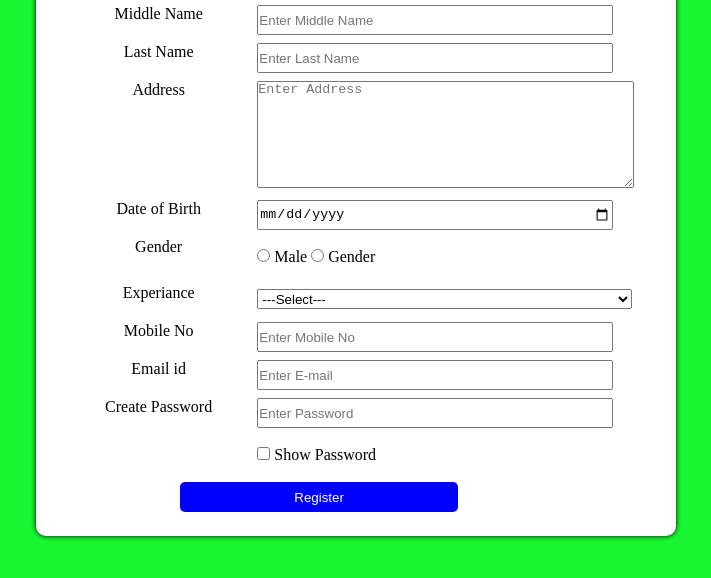
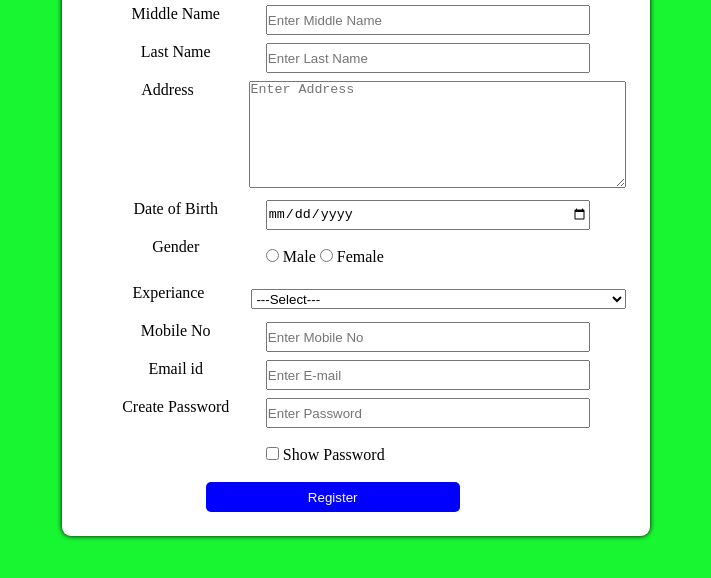
Before and after one commit to Gaurav7043/Assignment, a plain HTML site: page CSS Practical/15_Registation_Form_CSS.html in a window 1280 px wide. Shown: the part 134-712 px from the top of the page, without its empty margins (284-995 px from the left). Drawn offline with Linux system fonts and the light colour scheme.

Commit message:
15_Registation_Form_CSS.html

```diff
--- a/CSS Practical/15_Registation_Form_CSS.html
+++ b/CSS Practical/15_Registation_Form_CSS.html
@@ -16,10 +16,10 @@
         }
         .regform{
             height: 650px;
-            width: 50%;
+            width: 46%;
             /* margin: auto; */
             background-color: white;
-            border-radius: 10px;
+            border-radius: 09px;
             box-shadow: 0px 0px 5px black;
             margin: 20px auto;
             padding: 0px 20px;
@@ -142,7 +142,7 @@
                     <input type="radio" name="radio1">
                     <label for="">Male</label>
                     <input type="radio" name="radio1">
-                    <label for="">Gender</label>
+                    <label for="">Female</label>
                 </div>
             </div><!-- end 06th row -->
 
```
